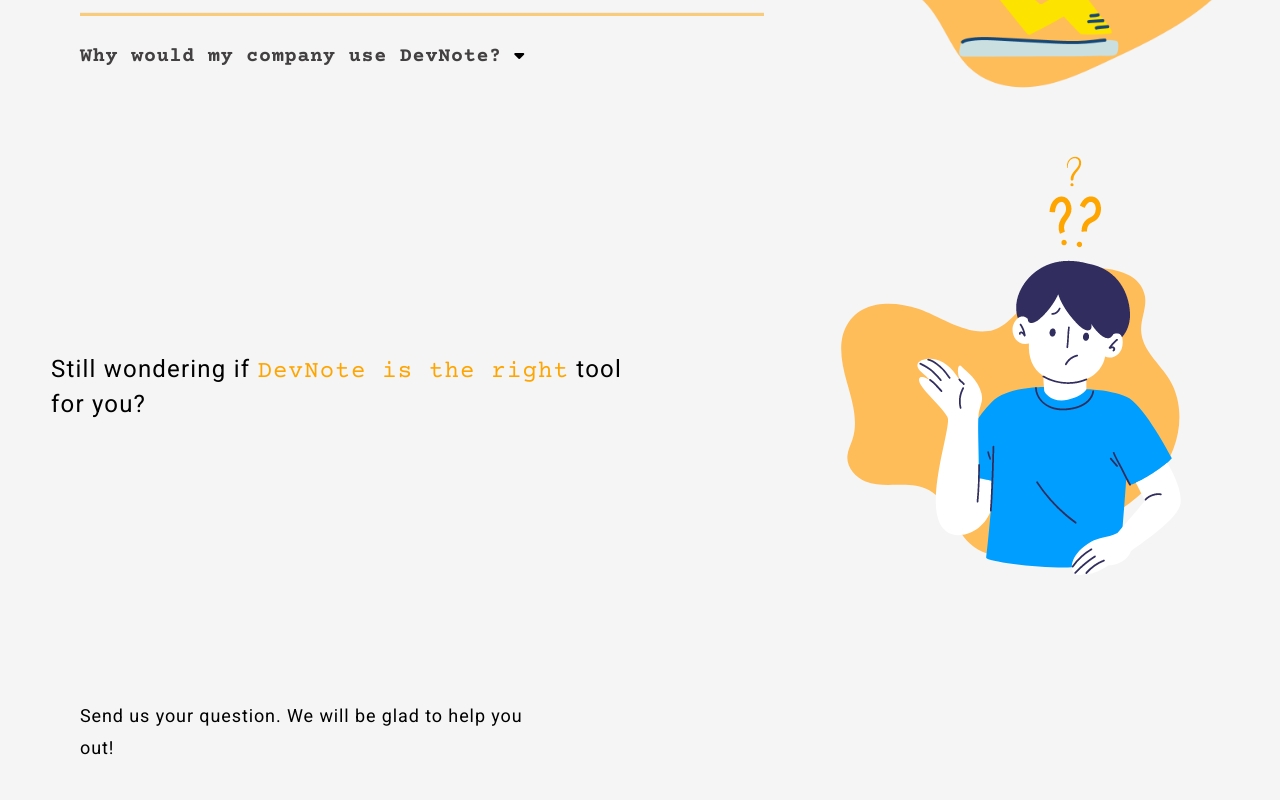
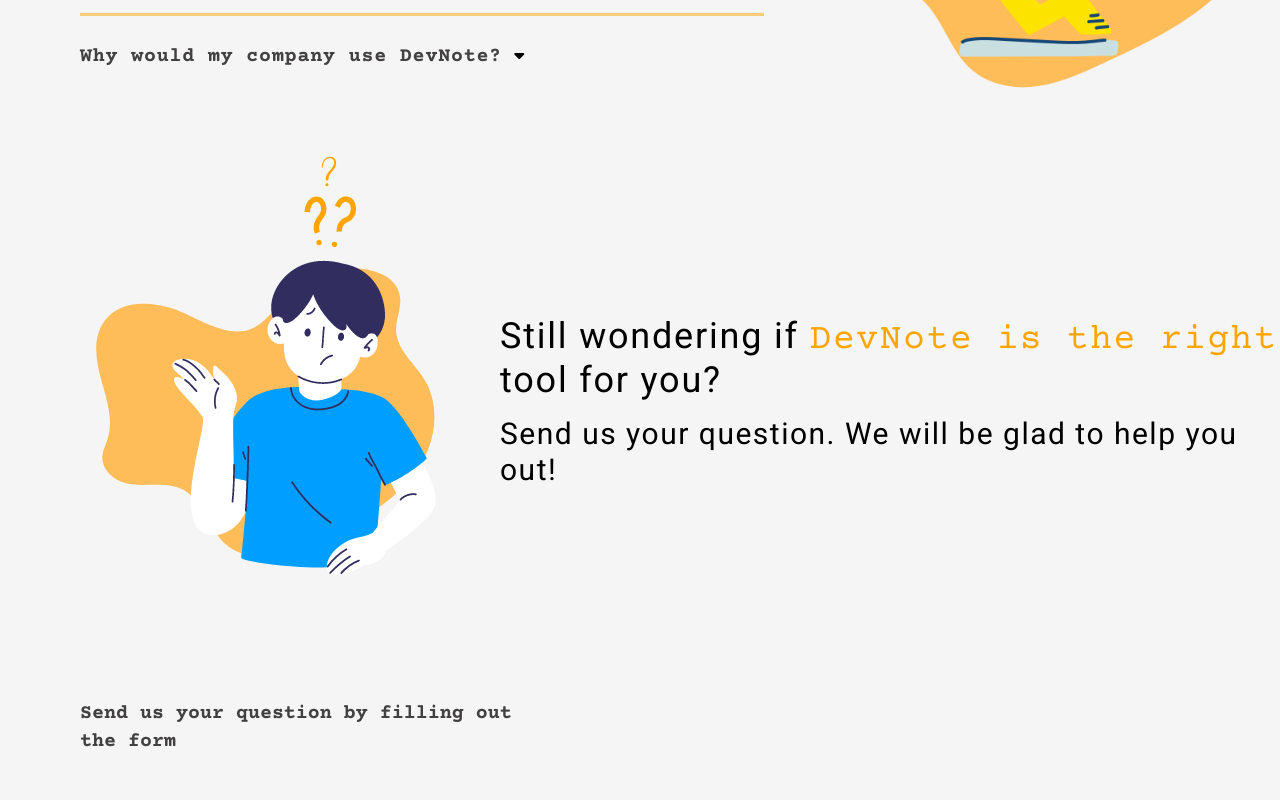
Before and after one commit to edukaki/devlist, a React (Create React App) app: page /faq in a window 1280 px wide. Shown: the part 480-1280 px from the top of the page. Built offline with nearby package versions, Linux system fonts and the light colour scheme; no server answers.

Commit message:
feat(faq): add new new text and adjust elements positions

```diff
--- a/src/components/ParagraphBlock/index.jsx
+++ b/src/components/ParagraphBlock/index.jsx
@@ -2,7 +2,7 @@ import React from 'react'
 
 const ParagraphBlock = (props) => {
     return (
-        <p className={`${props.bgColor === 'exist' ? 'bg-logoGray rounded-lg p-4' : props.bgColor} text-lg tracking-wider leading-8`}>{props.paragraphContent}</p>
+        <p className={`${props.bgColor === 'exist' ? 'bg-logoGray rounded-lg p-4' : props.bgColor} text-lg ${props.fontSize} tracking-wider leading-8`}>{props.paragraphContent}</p>
     )
 }
 
--- a/src/pages/Faq/index.jsx
+++ b/src/pages/Faq/index.jsx
@@ -38,13 +38,18 @@ const Faq = () => {
                 </div>
             </section>
 
-            <section className="flex flex-col justify-around md:flex-row max-w-[2000px] m-auto">
-                <h2 className="text-xl my-auto text-center tracking-wider md:text-start md:px-4 md:w-6/12 lg:text-2xl">Still wondering if <span className="font-courier text-orange">DevNote is the right</span> tool for you?</h2>
+            <section className="flex flex-col-reverse justify-around md:flex-row max-w-[2000px] m-auto space-y-8">
                 <img src={faqImg} alt="decorative question mark"></img>
+
+                <div className='flex flex-col text-center space-y-4 md:text-left md:place-content-center'>
+                <h2 className="text-xl text-center tracking-wider md:text-start lg:text-4xl">Still wondering if <span className="font-courier text-orange">DevNote is the right</span> tool for you?</h2>
+                <ParagraphBlock fontSize="lg:text-3xl" paragraphContent="Send us your question. We will be glad to help you out!" />
+                </div>
+
             </section>
 
             <section className="max-w-[550px] p-4 md:py-16 md:pl-20 space-y-8">
-                <ParagraphBlock paragraphContent="Send us your question. We will be glad to help you out!" />
+                <Heading type="headingTwo" headingTwoContent="Send us your question by filling out the form"></Heading>
                 <ContactForm />
             </section>
 
```
